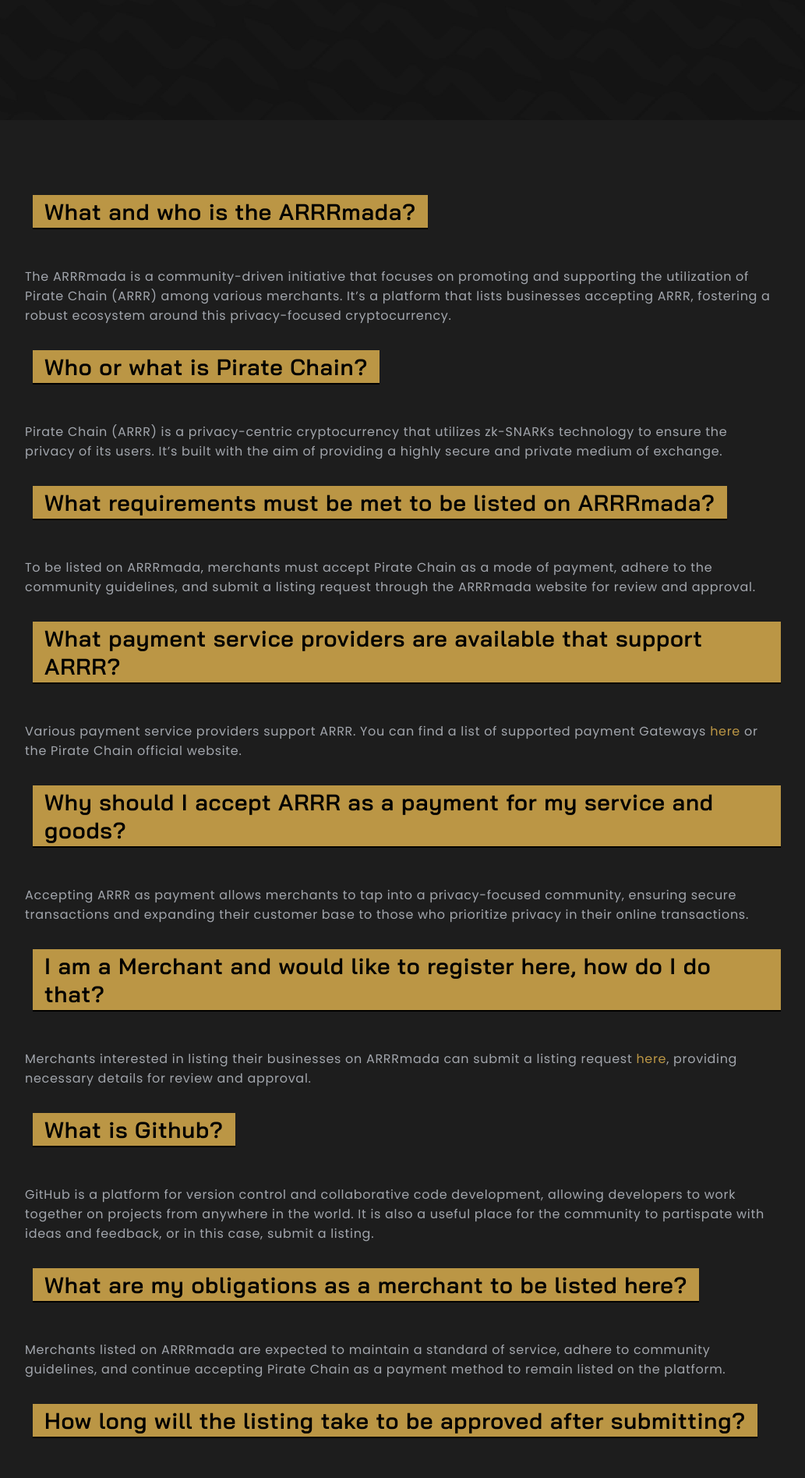
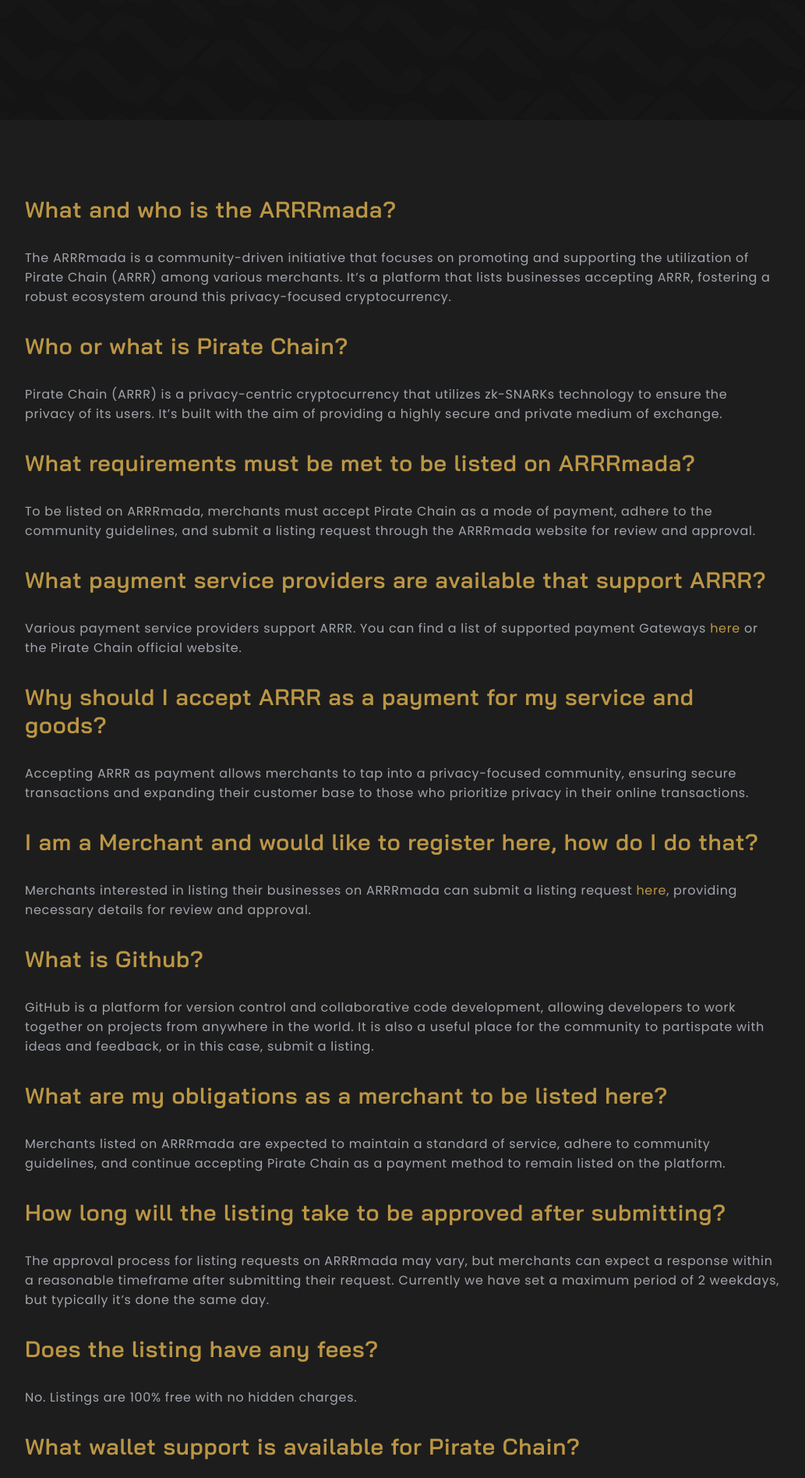
Before and after one commit to ARRRmada/ARRRmada.com, a Jekyll site: the page built from faq.html, in a window 1280 px wide. Shown: the part 702-2597 px from the top of the page at 78% size, without its empty margins (123-1156 px from the left). Built offline with Jekyll 4.4.1, drawn with Linux system fonts in a browser that asks for light colours.

Commit message:
Update faq.css

```diff
--- a/assets/css/faq.css
+++ b/assets/css/faq.css
@@ -11,26 +11,11 @@
 }
 .faq-item h2 {
   margin-bottom: 1rem;
-  border-bottom: 2px solid #000;
-  background:#BB9645;
-  color:#000;
-  display:inline-block;
-  padding:3px 15px;
-  margin-left:10px;
-}
-h2:after{
-  left:0px;
-  display:block;
-  position:absolute;
-  width:100%;
-  height:3px;
-  margin-top:2px;
-  background:#fff;
+  color: var(--pirate-doubloon);
 }
 .faq-item p {
 margin-bottom: 2rem;
 }
-
 
 /* ----- faq-description  section ----- */
 .faq-description {
```
